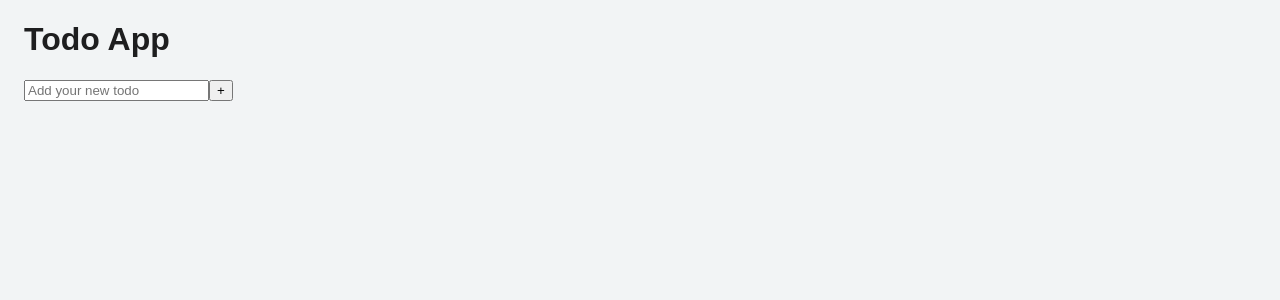
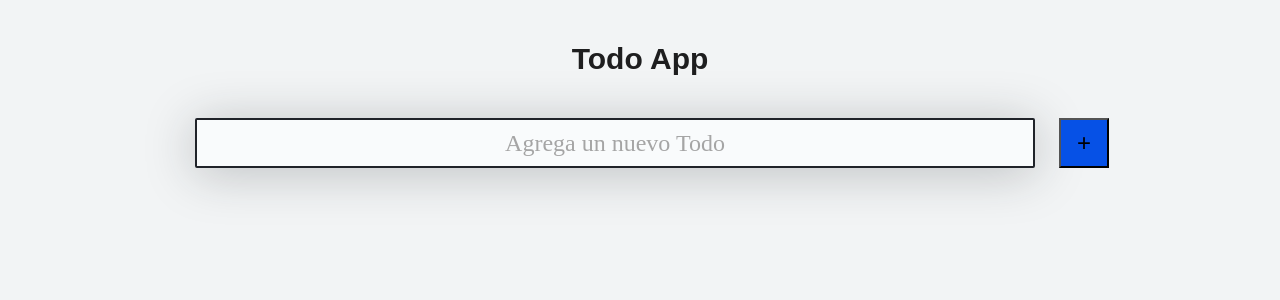
Before and after one commit to Camilomora117/IETI-TaskList, a React (Vite) app: page / in a window 1280 px wide. Shown: the top 300 px of the page. Built offline with nearby package versions, Linux system fonts and the light colour scheme.

Commit message:
Complete lab 2

```diff
--- a/src/components/App/App.jsx
+++ b/src/components/App/App.jsx
@@ -24,15 +24,18 @@ function App() {
     <div className="App">
       <Header title="Todo App"/>
 
-      <Search />
+      <Search
+      addTask={addTask}
+      totalTask={tasks}
+      />
 
       <TaskList
       totalTask={tasks}
 
       render ={task => (
         <Task
-        key={task.name}
-        text={task.name}
+        key={task.text}
+        text={task.text}
         completed={task.completed}
         />
       )}
--- /dev/null
+++ b/src/components/Header/header.css
@@ -0,0 +1,6 @@
+.task-header {
+    font-size: 30px;
+    text-align: center;
+    margin: 0;
+    padding: 42px;
+}
--- a/src/components/Header/index.jsx
+++ b/src/components/Header/index.jsx
@@ -1,6 +1,7 @@
+import './header.css';
 
 const Header = (props) => {
-    return <h1>{props.title}</h1>;
+    return <h1 className='task-header'>{props.title}</h1>;
 }
 
 export {Header}
--- a/src/components/Search/index.jsx
+++ b/src/components/Search/index.jsx
@@ -1,9 +1,34 @@
+import React from 'react';
+import './search.css';
 
-const Search = () => {
+const Search = ({addTask, totalTask}) => {
+
+    const [inputValue, setInputValue] = React.useState('');
+
+    const [inputPlaceHolder, setInputPlaceHolder] = React.useState('Agrega un nuevo Todo');
+
+    const onClickButton = () => {
+        if (!!inputValue) {
+            const verificateRepeatTask = totalTask.filter(task => task.text == inputValue).length;
+            if (verificateRepeatTask == 0) {
+                addTask(inputValue);
+            } else {
+                setInputValue('');
+                setInputPlaceHolder('Ya escribiste esta Tarea!');
+            }
+        } else {
+        setInputPlaceHolder('Tienes que escribir algo!');
+        }
+    }
+
+    const onChange = (event) => {
+        setInputValue(event.target.value);
+    };
+
     return (
-        <div>
-            <input className="TodoSearch" placeholder="Add your new todo"></input>
-            <button>+</button>
+        <div className='TodoSearch-container'>
+            <input onChange={onChange} value={inputValue} className="TodoSearch" placeholder={inputPlaceHolder}></input>
+            <button className='TodoButton' onClick={() => onClickButton()} >+</button>
         </div>
     )
 }
--- /dev/null
+++ b/src/components/Search/search.css
@@ -0,0 +1,35 @@
+.TodoSearch {
+    background: #F9FBFC;
+    border-radius: 2px;
+    border: 2px solid #202329;
+    margin: 0 24px;
+    width: calc(100% - 400px);
+    font-size: 24px;
+    text-align: center;
+    font-family: 'Montserrat';
+    font-weight: 300;
+    color: #1E1E1F;
+    box-shadow: 0px 5px 50px rgba(32, 35, 41, 0.25);
+}
+
+.TodoButton {
+    background: #0651e6;
+    font-size: 24px;
+    width: 50px;
+}
+
+.TodoSearch-container {
+    display: flex;
+    justify-content: center;
+    height: 50px;
+}
+
+.TodoSearch::placeholder {
+    color: #A5A5A5;
+    font-family: 'Montserrat';
+    font-weight: 400;
+}
+
+.TodoSearch:focus {
+    outline-color: #61DAFD;
+}
```
